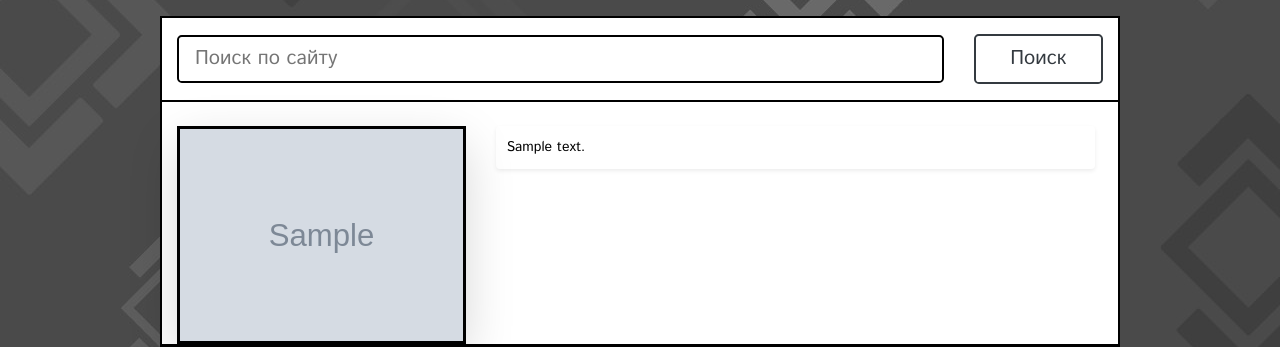
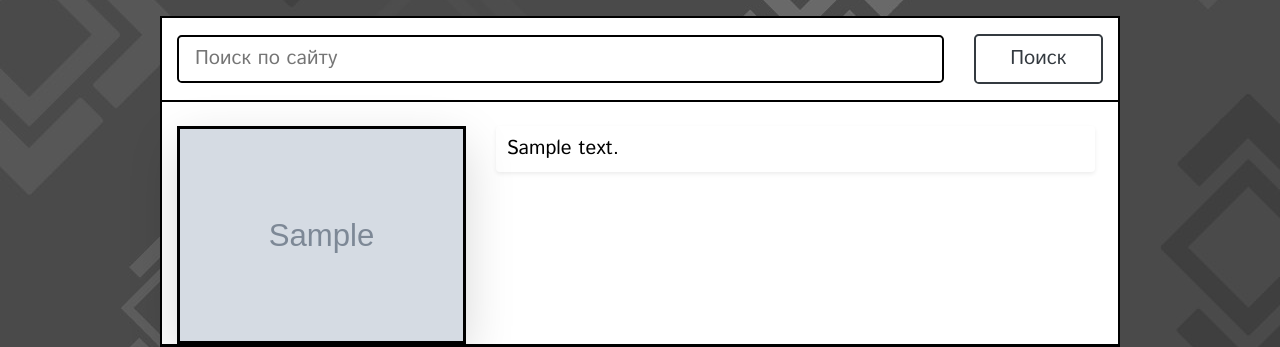
Before and after one commit to pogrammeest/ikigear, a Django app: page /news/ in a window 1280 px wide. Shown: the part 51-398 px from the top of the page. Run offline with Django 3.2, Linux system fonts and the light colour scheme; tables that the repository leaves empty hold one stand-in row (values such as "Sample post"); grey boxes marked "Sample" are stand-in pictures; some libraries are stand-ins or nearby versions.

Commit message:
Size fixed

```diff
--- a/news/templates/news/news_list.html
+++ b/news/templates/news/news_list.html
@@ -33,7 +33,7 @@
             </div>
 
             <div class="col-lg-8  mb-3 mt-4 " >
-                <a href="{% url 'news_detail_url' slug=item.slug %}" style="color:#000;text-decoration: none;"><p class="txt_base txt_body shadow-sm rounded mr-2" style="padding: 11px; margin: 0">{{ item.body|safe|truncatewords_html:50  }}</p></a>
+                <a href="{% url 'news_detail_url' slug=item.slug %}" style="color:#000;text-decoration: none;"><h5 class="txt_base txt_body shadow-sm rounded mr-2" style="padding: 11px; margin: 0">{{ item.body|safe|truncatewords_html:50  }}</h5></a>
             </div>
 {#        <div class="col-lg-4 mt-5 mb-5">#}
 {#            <div class="descr-wrap">#}
```
